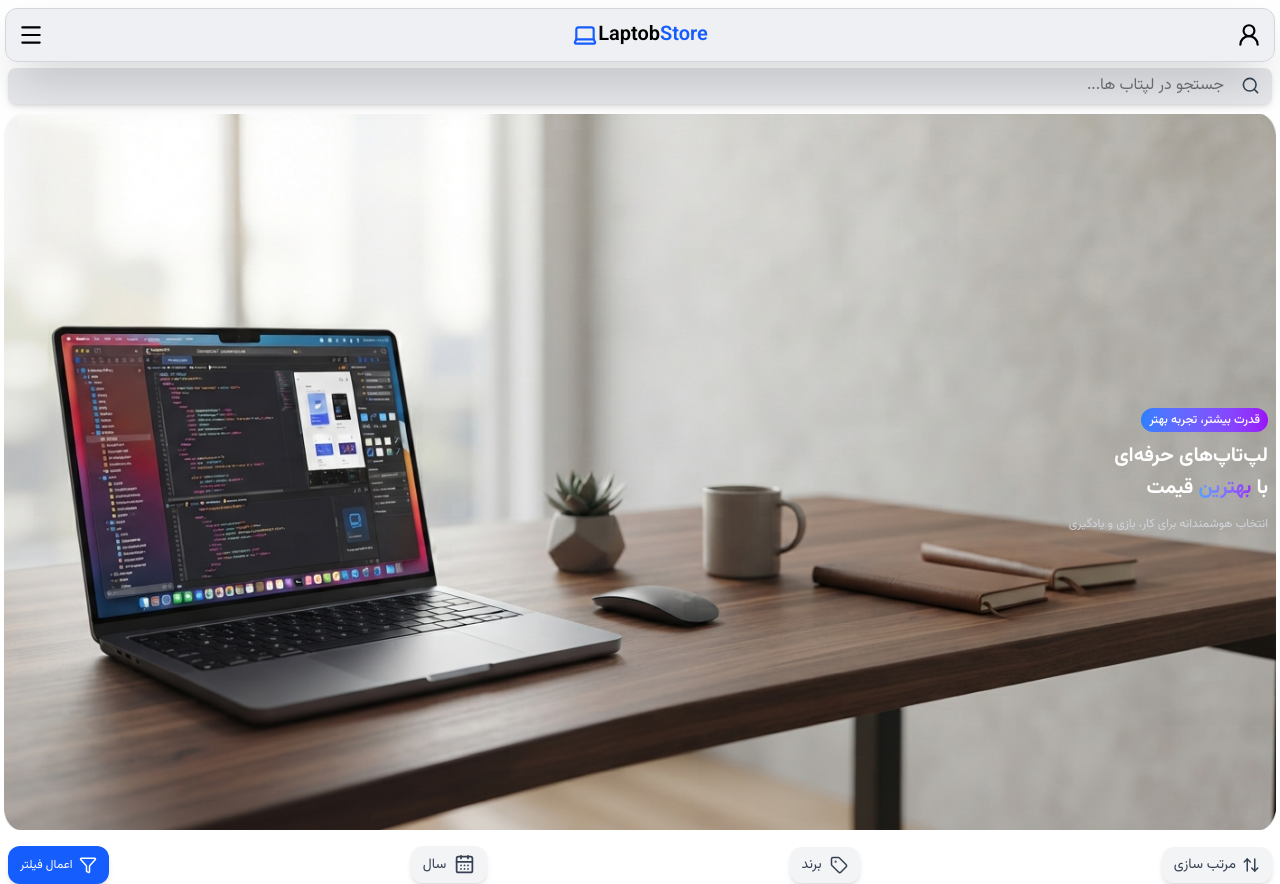
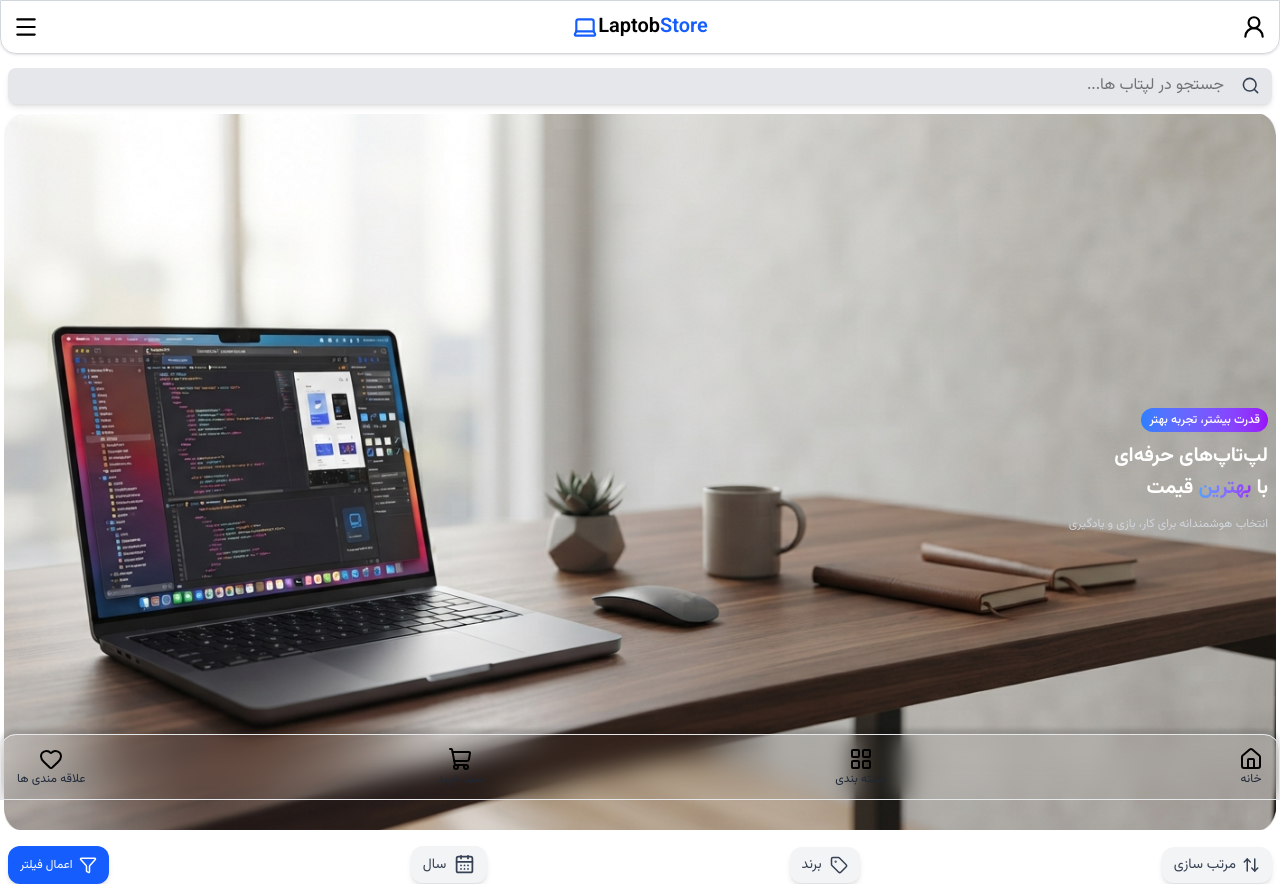
Before and after one commit to mohammadhoseinkhodaverdi89-ai/Laptob-Store, a React (Vite) app in the folder github-analyzer/: page / in a window 1280 px wide. Built offline with nearby package versions, Linux system fonts and the light colour scheme.

Commit message:
finished my fooer

```diff
--- a/github-analyzer/src/App.tsx
+++ b/github-analyzer/src/App.tsx
@@ -4,15 +4,18 @@ import { useState } from "react"
 import { laptops } from "./dataBase"
 import { Filter } from "lucide-react"
 import Productfilter from "./Header/Productfilter"
+import Footer from "../src/Footer/Footer"
 
 type LaptonInterface = typeof laptops
 
 function App() {
   const [input, setInput] = useState("")
   const [filtered,setFiltered] = useState<LaptonInterface>(laptops)
+  const [year,setYear] = useState()
     const Allfilter = () => (
     [...filtered].filter((item) => {
-      const filterInput = item.model.toLowerCase().includes(input.toLowerCase())
+      const filterInput = item.model.toLowerCase().includes(input.toLowerCase());
+      const filterYear = item.year === year;
       setInput("")
       return filterInput
     })
@@ -28,8 +31,11 @@ function App() {
             setInput={setInput}
             filter={filtered}
             setFilter={setFiltered}
+            year={year}
+            setYear={setYear}
             Allfilter={Allfilter}
           />
+          <Footer />
          </>
           } />
           <Route path="/filter" element={<Productfilter filtered={filtered} />}/>
--- /dev/null
+++ b/github-analyzer/src/Footer/Footer.jsx
@@ -0,0 +1,27 @@
+
+import { LayoutGrid, ShoppingCart, Heart, House } from "lucide-react";
+
+const items = [
+    { id: 1, icon: House, title: "خانه" },
+    { id: 2, icon: LayoutGrid, title: "دسته بندی" },
+    { id: 3, icon: ShoppingCart, title: "سبد خرید" },
+    { id: 4, icon: Heart, title: "علاقه مندی ها" }
+]
+
+function Footer() {
+    return (
+        <footer className="w-full fixed bottom-0 flex justify-between border border-gray-200 rounded-t-2xl py-3 px-4 shadow-[0_-5px_4px_rgba(0,0,0,0.15)] backdrop-blur-md">
+            {items.map((item) => {
+                const Icon = item.icon
+                return (
+                    <div className="group flex flex-col items-center">
+                        <p className="transition-all duration-300 group-hover:text-blue-600"><Icon className="transition-all duration-100 group-hover:fill-blue-600"/></p>
+                        <p className="text-xs text-gray-800 flex flex-col items-center transition-colors duration-300 group-hover:text-blue-600">{item.title}</p>
+                    </div>
+                )
+            })}
+        </footer>
+    );
+}
+
+export default Footer;
--- a/github-analyzer/src/Header/Header.tsx
+++ b/github-analyzer/src/Header/Header.tsx
@@ -15,28 +15,32 @@ import { useNavigate } from "react-router-dom";
 
 type Laptob = typeof laptops
 interface headerProps {
-    input : string
+    input: string
     setInput: React.Dispatch<React.SetStateAction<string>>
 
-    filtered : Laptob
-    setFiltered : React.Dispatch<React.SetStateAction<Laptob>>
+    filtered: Laptob
+    setFiltered: React.Dispatch<React.SetStateAction<Laptob>>
 
-    Allfilter : Laptob
+    Allfilter: Laptob
+
+    year:number
+    setYear:React.Dispatch<React.SetStateAction<number>>
 }
-function Header({input,setInput,filter,setFilter,Allfilter} : headerProps) {
+function Header({ input, setInput, filter, setFilter, Allfilter,year,setYear }: headerProps) {
     const [isopen, setIsopen] = useState<string | null>(null)
-    const [count,setCount] = useState<number>(0)
+    const [count, setCount] = useState<number>(0)
     const navigate = useNavigate()
-    const photos = [photo1,photo2]
+    const photos = [photo1, photo2]
 
     useEffect(() => {
         const interval = setInterval(() => {
-            setCount(() => count + 1)
-        },3000)
-    },[])
+            setCount((prev) => (prev + 1) % photos.length)
+        }, 3000)
+        return () => clearInterval(interval)
+    }, [])
     return (
         <div className="w-full">
-            <header className="w-[calc(100%-10px)] flex items-center justify-between px-3 py-3 fixed top-2 z-50 bg-gray-200/60 backdrop-blur-xl shadow-2xl rounded-xl left-1/2 -translate-x-1/2 border border-gray-300">
+            <header className="w-[100%] flex items-center justify-between px-3 py-3 fixed top-0 z-50  backdrop-blur-xl shadow-sm rounded-b-2xl border border-gray-300">
                 <div>
                     <p><UserRound size={26} /></p>
                 </div>
@@ -49,7 +53,7 @@ function Header({input,setInput,filter,setFilter,Allfilter} : headerProps) {
                 </div>
             </header>
             <div className="w-full relative mt-17 px-2">
-                <input type="text" placeholder="جستجو در لپتاب ها..." className="bg-gray-200 w-full rounded-lg py-1.5 px-12 shadow-md outline-none " value={input ?? ""} onChange={((e : React.ChangeEvent<HTMLInputElement>) => setInput(e.target.value))} />
+                <input type="text" placeholder="جستجو در لپتاب ها..." className="bg-gray-200 w-full rounded-lg py-1.5 px-12 shadow-md outline-none " value={input ?? ""} onChange={((e: React.ChangeEvent<HTMLInputElement>) => setInput(e.target.value))} />
                 <p className="absolute top-2 right-5 text-gray-700"><Search size={19} /></p>
             </div>
             <div className="overflow-hidden relative mt-2.5 px-1">
@@ -76,21 +80,21 @@ function Header({input,setInput,filter,setFilter,Allfilter} : headerProps) {
                 <button className="flex items-center gap-2 sm:gap-1.5 bg-blue-600 px-3 py-2.5 rounded-xl text-white text-xs sm:text-xs shadow-md" onClick={() => {
                     setFilter(Allfilter);
                     navigate("/filter")
-                }}><Funnel size={18}/>اعمال فیلتر</button>
+                }}><Funnel size={18} />اعمال فیلتر</button>
                 <div className="relative">
                     <button onClick={(() => isopen === "year" ? setIsopen("") : setIsopen("year"))} className="flex items-center gap-1.5 sm:gap-2  text-xs sm:text-sm text-gray-700 bg-gray-100 px-3 py-2 rounded-xl shadow-md"><span className="text-gray-700"><CalendarDays size={21} /></span>سال</button>
-                        {isopen === "year" && (
+                    {isopen === "year" && (
                         <div className="absolute -translate-x-1/2 left-1/2 top-full flex flex-col gap-1 border border-gray-200 mt-2 px-3 py-2 rounded-xl shadow-lg">
-                            {[2022, 2023, 2024, 2025].map((item,index) => (
-                                <p key={index} className="text-xs text-gray-700 transition-all duration-300 hover:text-blue-600 hover:scale-105 active:scale-90">{item}</p>
+                            {[2022, 2023, 2024, 2025].map((item, index) => (
+                                <p key={index} className="text-xs text-gray-700 transition-all duration-300 hover:text-blue-600 hover:scale-105 active:scale-90 focus:text-blue-600" onClick={() => setYear(item)}>{item}</p>
                             ))}
                         </div>
-                        )}
+                    )}
                 </div>
                 <div className="relative">
                     <button onClick={(() => isopen === "brand" ? setIsopen("") : setIsopen("brand"))} className="flex gap-1.5 sm:gap-2 items-center text-xs sm:text-sm text-gray-700 bg-gray-100 px-3 py-2 rounded-xl shadow-md"><span className="text-gray-700"><Tag size={18} /></span>برند</button>
                     {isopen === "brand" && (
-                        <div className="absolute top-full left-1/2 -translate-x-1/2 flex flex-col items-center gap-1 border border-gray-200 rounded-lg shadow-lg mt-2 px-3 py-2 ">
+                        <div className="absolute top-full left-1/2 -translate-x-1/2 flex flex-col items-center gap-1 border border-gray-200 rounded-lg shadow-lg mt-2 px-3 py-2">
                             {["ASUS", "Lenovo", "Dell", "HP", "Acer"].map((item, index) => (
 
                                 <p key={index} className="text-xs text-gray-700 transition-color transition-transform duration-300 hover:text-blue-600 hover:scale-95 active:scale-90">{item}</p>
@@ -103,14 +107,15 @@ function Header({input,setInput,filter,setFilter,Allfilter} : headerProps) {
                     <div>
                         {isopen === "Sorting" && (
                             <div className="absolute top-full -translate-x-1/2 left-1/2 w-full   mt-2 px-3 py-2 border border-gray-200 flex flex-col gap-1 rounded-xl">
-                                {["از پایین به بالا", "از بالا به پایین"].map((item,index) => (
+                                {["از پایین به بالا", "از بالا به پایین"].map((item, index) => (
                                     <p key={index} className="text-xs text-gray-700 transition-all duration-300 hover:text-blue-600 hover:scale-105 active:scale-95">{item}</p>
-                                )) }
+                                ))}
                             </div>
                         )}
                     </div>
                 </div>
             </div>
+
         </div>
     )
 }
```
